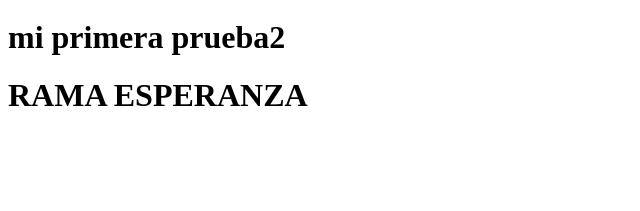
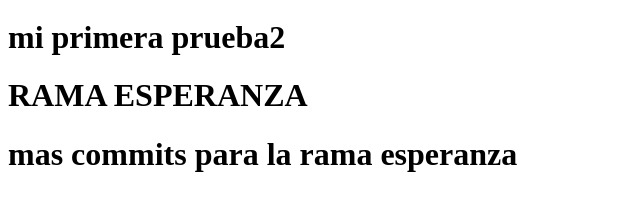
Before and after one commit to dey333/Novedades_venegoni2020, a plain HTML site: page index.html in a window 1280 px wide. Shown: the part 87-298 px from the top of the page, without its empty margins (0-640 px from the left). Drawn offline with Linux system fonts and the light colour scheme.

Commit message:
mas commit para la rama esperanza

```diff
--- a/index.html
+++ b/index.html
@@ -9,6 +9,7 @@
     <img src="images/firefox-icon.png" alt="Mi imagen de prueba">
      <h1>mi primera prueba</h1>
       <h1>mi primera prueba2</h1>
-      <h1>RAMA ESPERANZA  </h1
+      <h1>RAMA ESPERANZA  </h1>
+      <h1>mas commits para la rama esperanza </h1>
   </body>
 </html>
```
